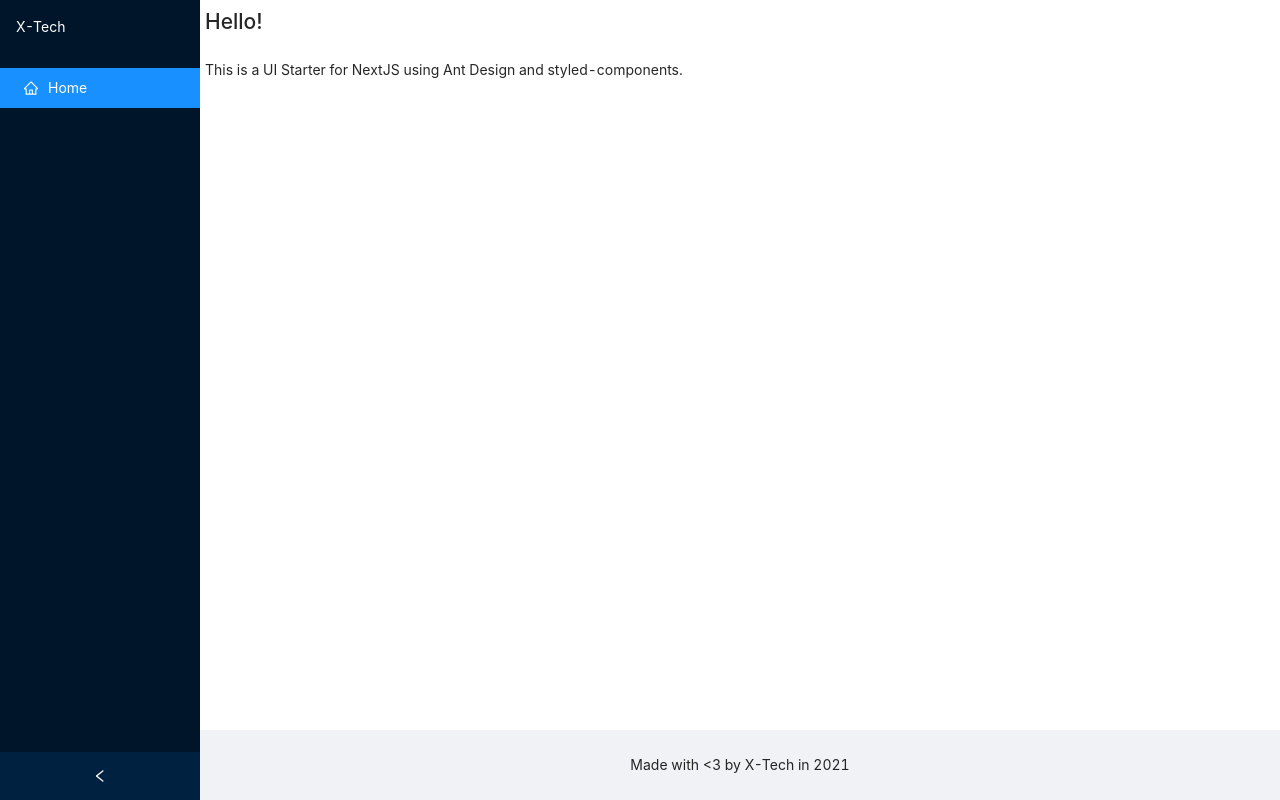
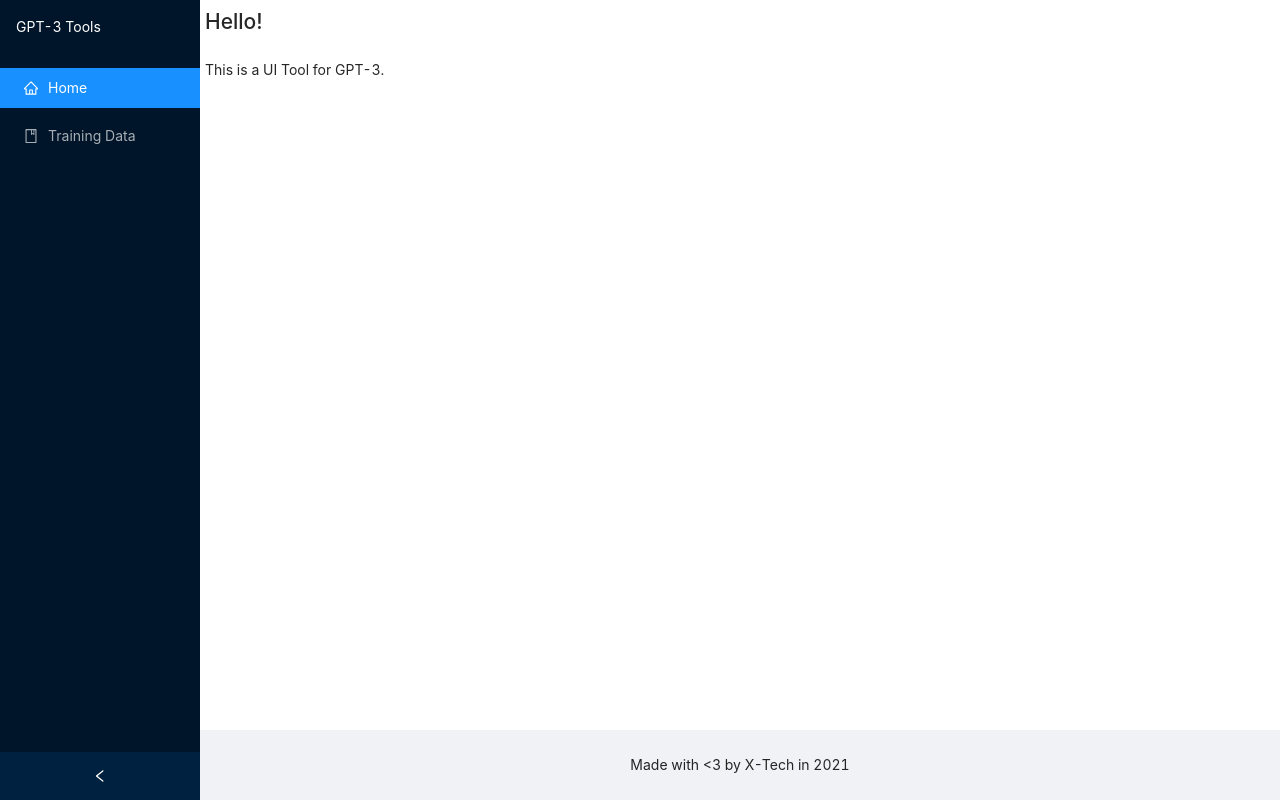
Before and after one commit to botisan-ai/gpt3-tools, a Next.js app: page / in a window 1280 px wide. Built offline with nearby package versions, Linux system fonts and the light colour scheme.

Commit message:
update branding

```diff
--- a/components/SideNav.tsx
+++ b/components/SideNav.tsx
@@ -2,7 +2,7 @@ import React, { FC } from 'react';
 import styled from 'styled-components';
 import Link from 'next/link';
 import { Layout, Menu } from 'antd';
-import { HomeOutlined, UserOutlined, BookOutlined, ExclamationCircleOutlined } from '@ant-design/icons';
+import { HomeOutlined, BookOutlined } from '@ant-design/icons';
 
 const { Sider: AntSider } = Layout;
 
@@ -35,14 +35,14 @@ export const SideNav: FC<SideNavProps> = ({ selected, collapsed, setCollapsed }:
       left: 0,
     }}
   >
-    <Logo>X-Tech</Logo>
+    <Logo>GPT-3 Tools</Logo>
     <Menu theme="dark" mode="inline" defaultSelectedKeys={[selected]}>
       <Menu.Item key="/" icon={<HomeOutlined />}>
         <Link href="/">Home</Link>
       </Menu.Item>
-      {/* <Menu.Item key="/search" icon={<SearchOutlined />}>
-        <Link href="/search">Search</Link>
-      </Menu.Item> */}
+      <Menu.Item key="/training-data" icon={<BookOutlined />}>
+        <Link href="/training-data">Training Data</Link>
+      </Menu.Item>
     </Menu>
   </Sider>
 );
--- a/pages/_document.tsx
+++ b/pages/_document.tsx
@@ -33,7 +33,7 @@ export default class MyDocument extends Document {
     return (
       <Html>
         <Head>
-          <title>NextJS Antd Styled Starter</title>
+          <title>GPT-3 Tools</title>
           <link rel="icon" href="/favicon.ico" />
         </Head>
         <body>
--- a/pages/index.tsx
+++ b/pages/index.tsx
@@ -5,7 +5,7 @@ export default function Home() {
   return (
     <AppLayout>
       <h2 style={{ padding: '5px' }}>Hello!</h2>
-      <p style={{ padding: '5px' }}>This is a UI Starter for NextJS using Ant Design and styled-components.</p>
+      <p style={{ padding: '5px' }}>This is a UI Tool for GPT-3.</p>
     </AppLayout>
   );
 }
```
